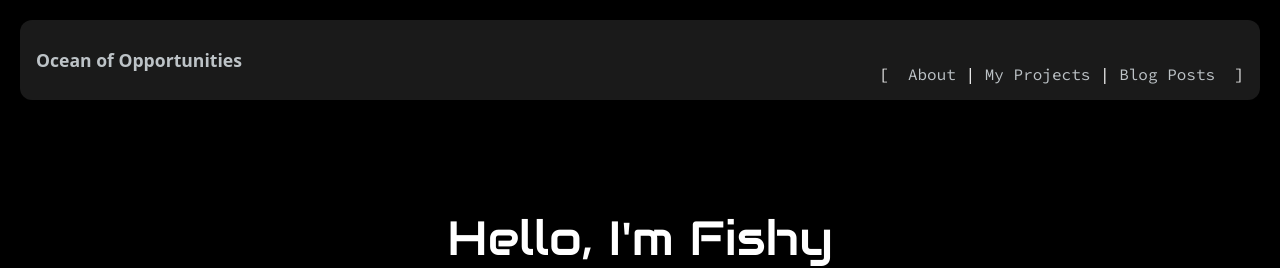
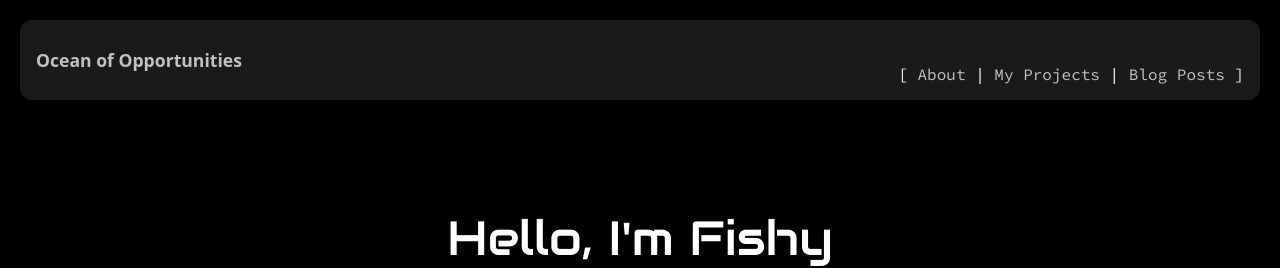
Before and after one commit to kuwushagra/Ocean-of-Opportunities, a Jekyll site: the page built from index.md, in a window 1280 px wide. Shown: the top 268 px of the page. Built offline with Jekyll 4.4.1, drawn with Linux system fonts in a browser that asks for light colours; some web fonts are replaced; a style sheet for code colours, icons or effects is not loaded.

Commit message:
Update default.html

```diff
--- a/_layouts/default.html
+++ b/_layouts/default.html
@@ -432,7 +432,7 @@ xmlns="http://www.w3.org/2000/svg">
   </div></div>
   <div class="header-components" style="margin-top: auto; margin-right: 0; margin-left: auto; text-align: right">
     {% for headercomponent in site.headercomponents %}
-    <p style="margin-bottom: 0; white-space: nowrap">{% if forloop.first %} [&nbsp;{% endif %}&nbsp;<a href="{{ site.baseurl }}{{ headercomponent.url }}" style="white-space: nowrap">{{ headercomponent.name }}</a>&nbsp;{% unless forloop.last %}<span>|</span>{% endunless %}{% if forloop.last %}&nbsp;]{% endif %}</p>
+    <p style="margin-bottom: 0; white-space: nowrap">{% if forloop.first %} [{% endif %}&nbsp;<a href="{{ site.baseurl }}{{ headercomponent.url }}" style="white-space: nowrap">{{ headercomponent.name }}</a>&nbsp;{% unless forloop.last %}<span>|</span>{% endunless %}{% if forloop.last %}]{% endif %}</p>
     {% endfor %}
   </div>
   </div>
```
